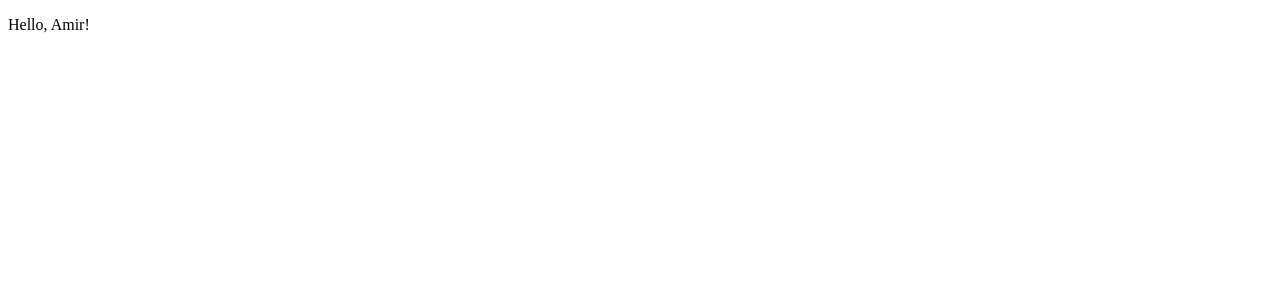
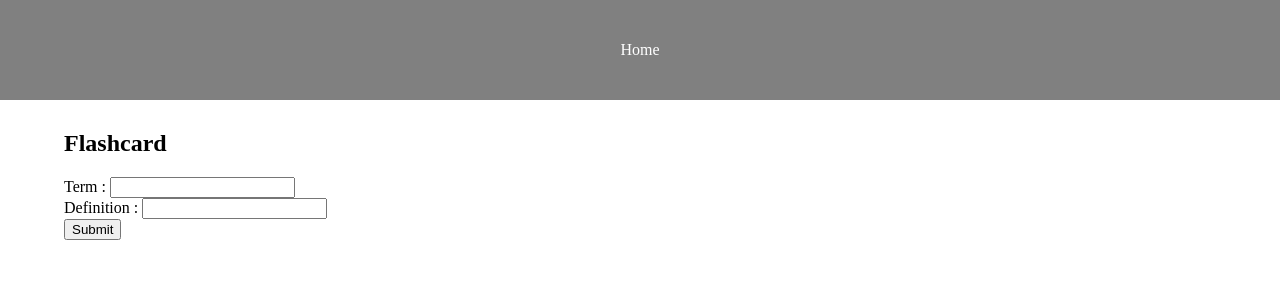
Before and after one commit to AmirDehestani/FlashCards, a React (Create React App) app in the folder frontend/: page / in a window 1280 px wide. Shown: the top 300 px of the page. Built offline with nearby package versions, Linux system fonts and the light colour scheme.

Commit message:
Implement basic flashcard creation functionality

```diff
--- a/frontend/package.json
+++ b/frontend/package.json
@@ -9,6 +9,7 @@
     "axios": "^1.6.2",
     "react": "^18.2.0",
     "react-dom": "^18.2.0",
+    "react-router-dom": "^6.21.1",
     "react-scripts": "5.0.1",
     "web-vitals": "^2.1.4"
   },
--- a/frontend/public/index.html
+++ b/frontend/public/index.html
@@ -26,7 +26,7 @@
     -->
     <title>React App</title>
   </head>
-  <body>
+  <body style="margin: 0">
     <noscript>You need to enable JavaScript to run this app.</noscript>
     <div id="root"></div>
     <!--
--- a/frontend/src/App.css
+++ /dev/null
@@ -1,38 +0,0 @@
-.App {
-  text-align: center;
-}
-
-.App-logo {
-  height: 40vmin;
-  pointer-events: none;
-}
-
-@media (prefers-reduced-motion: no-preference) {
-  .App-logo {
-    animation: App-logo-spin infinite 20s linear;
-  }
-}
-
-.App-header {
-  background-color: #282c34;
-  min-height: 100vh;
-  display: flex;
-  flex-direction: column;
-  align-items: center;
-  justify-content: center;
-  font-size: calc(10px + 2vmin);
-  color: white;
-}
-
-.App-link {
-  color: #61dafb;
-}
-
-@keyframes App-logo-spin {
-  from {
-    transform: rotate(0deg);
-  }
-  to {
-    transform: rotate(360deg);
-  }
-}
--- a/frontend/src/App.js
+++ /dev/null
@@ -1,19 +0,0 @@
-// import logo from './logo.svg';
-// import './App.css';
-
-const Hello = (props) => {
-  return (
-    <div>
-      <p>Hello, {props.name}!</p>
-    </div>
-  );
-};
-
-const App = () => {
-  const name = ['Amir', 'Ali'];
-  for (let i = 0; i <= 2; i++) {
-    return <Hello name={name[i]} />;
-  }
-};
-
-export default App;
--- /dev/null
+++ b/frontend/src/components/Cards.js
@@ -0,0 +1,9 @@
+const Cards = ({ flashcards }) => {
+  return flashcards.map((flashcard) => (
+    <div key={flashcard.term}>
+      {flashcard.term} --- {flashcard.definition}
+    </div>
+  ));
+};
+
+export default Cards;
--- /dev/null
+++ b/frontend/src/components/Form.js
@@ -0,0 +1,61 @@
+import React, { useState } from 'react';
+
+const Form = ({ flashcards, setFlashcards }) => {
+  // State to store form data
+  const [newFlashcard, setNewFlashcard] = useState({
+    term: '',
+    definition: '',
+  });
+
+  // Function to handle form input changes
+  const handleInputChange = (e) => {
+    const { name, value } = e.target;
+    setNewFlashcard({
+      ...newFlashcard,
+      [name]: value,
+    });
+  };
+
+  // Function to handle form submission
+  const handleSubmit = (e) => {
+    e.preventDefault();
+    // You can perform further actions with the form data here
+    setFlashcards(flashcards.concat(newFlashcard));
+    console.log('Form Data:', newFlashcard);
+    console.log('All cards:', flashcards);
+    setNewFlashcard({ term: '', definition: '' });
+  };
+
+  return (
+    <div>
+      <h2>Flashcard</h2>
+      <form onSubmit={handleSubmit}>
+        <label>
+          Term :{' '}
+          <input
+            type="text"
+            name="term"
+            value={newFlashcard.term}
+            onChange={handleInputChange}
+            autoComplete="off"
+          />
+        </label>
+        <br />
+        <label>
+          Definition :{' '}
+          <input
+            type="text"
+            name="definition"
+            value={newFlashcard.definition}
+            onChange={handleInputChange}
+            autoComplete="off"
+          />
+        </label>
+        <br />
+        <button type="submit">Submit</button>
+      </form>
+    </div>
+  );
+};
+
+export default Form;
--- /dev/null
+++ b/frontend/src/screens/App.js
@@ -0,0 +1,26 @@
+import '../styles/App.css';
+import { Link } from 'react-router-dom';
+import Form from '../components/Form';
+import Cards from '../components/Cards';
+import { useState } from 'react';
+
+const App = () => {
+  // State to store all cards
+  const [flashcards, setFlashcards] = useState([]);
+
+  return (
+    <>
+      <div className="navbar">
+        <Link className="nav-link" to="/">
+          Home
+        </Link>
+      </div>
+      <div className="main">
+        <Form flashcards={flashcards} setFlashcards={setFlashcards} />
+      </div>
+      <Cards flashcards={flashcards} />
+    </>
+  );
+};
+
+export default App;
--- /dev/null
+++ b/frontend/src/styles/App.css
@@ -0,0 +1,24 @@
+.navbar {
+  background-color: gray;
+  width: 100%;
+  height: 100px;
+  display: flex;
+  align-items: center;
+  justify-content: space-around;
+}
+
+.nav-link {
+  color: white;
+  text-decoration: none;
+}
+
+.nav-link:hover {
+  text-decoration: underline;
+  color: rgb(0, 0, 0);
+}
+
+.main {
+  width: 90%;
+  margin: auto;
+  margin-top: 30px;
+}
```
Also changed, not shown: frontend/src/index.js (+13 -11 lines), frontend/src/styles/index.css (renamed from frontend/src/index.css), 1 other file (tests, documents, lock files or other folders).
